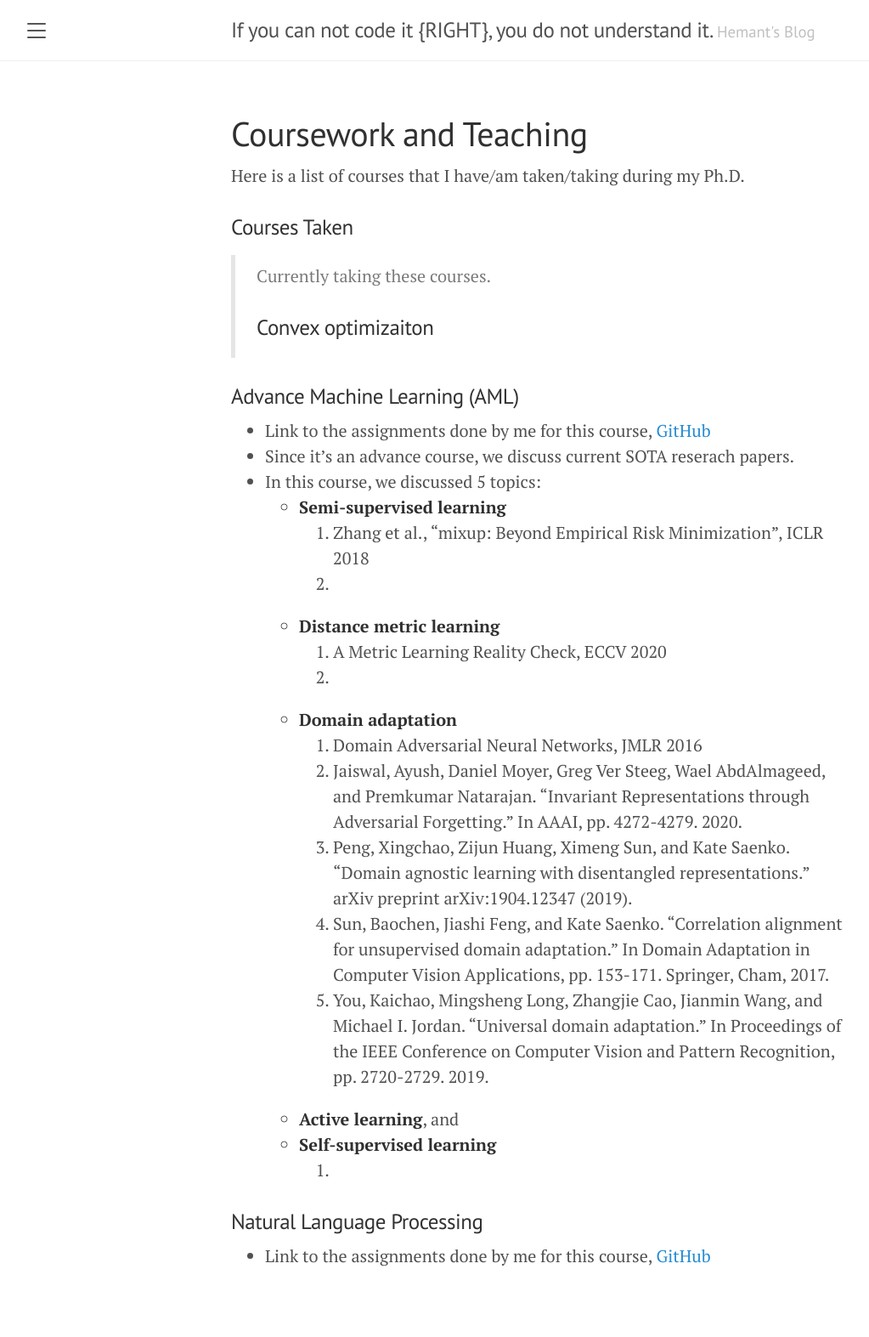
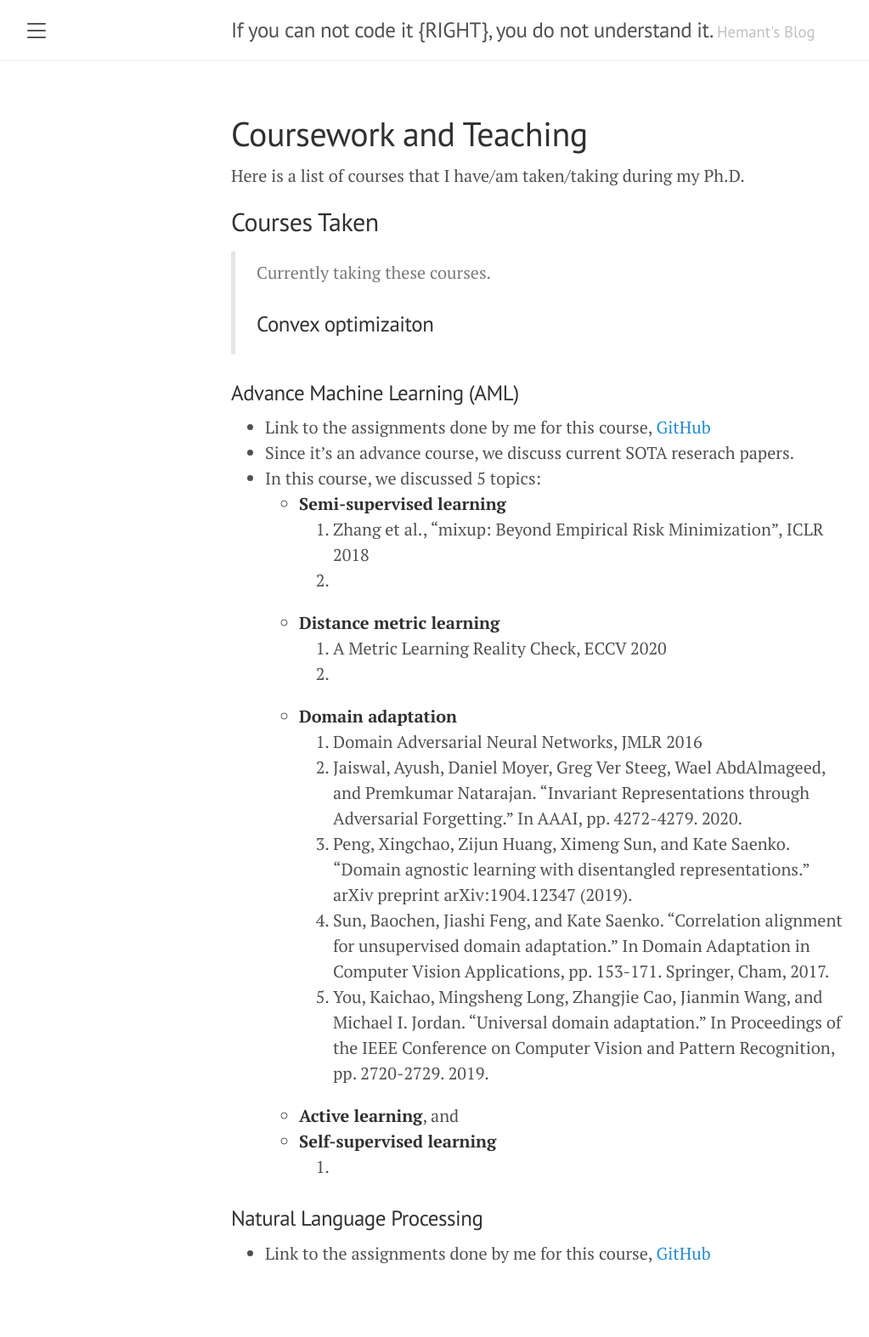
Before and after one commit to raotnameh/raotnameh.github.io, a Jekyll site: the page built from coursework.md, in a window 1280 px wide. Shown: the whole page at 85% size, without its empty margins (8-1031 px from the left). Built offline with Jekyll 4.4.1, drawn with Linux system fonts in a browser that asks for light colours.

Commit message:
It's just my website

```diff
--- a/coursework.md
+++ b/coursework.md
@@ -6,7 +6,7 @@ title: Coursework and Teaching
 Here is a list of courses that I have/am taken/taking during my Ph.D.
 
 
-###  Courses Taken
+##  Courses Taken
 
 > Currently taking these courses.
 ### Convex optimizaiton
```
